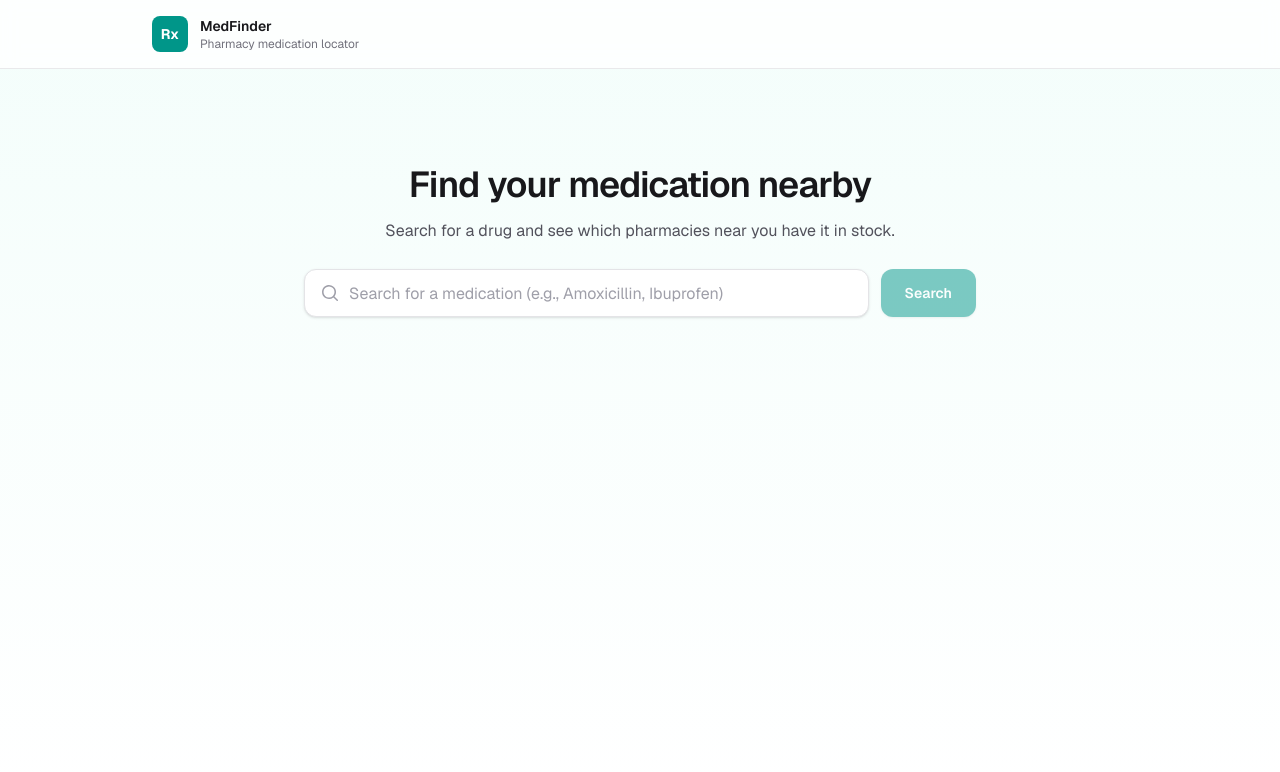
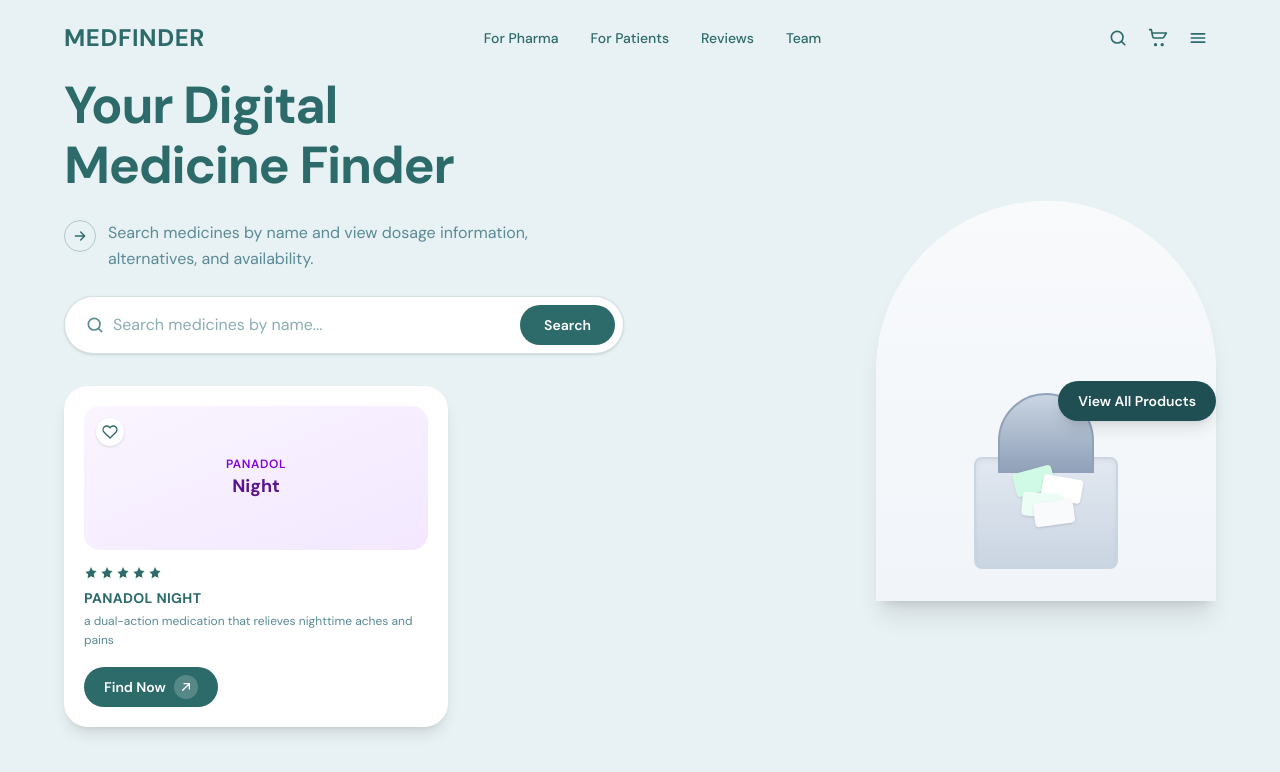
Before and after one commit to omarGhoche710/techtalks-medfinder-pharmacy-system, a Next.js app: page / in a window 1280 px wide. Shown: the top 772 px of the page. Built offline with nearby package versions, Linux system fonts and the light colour scheme.

Commit message:
Set up frontend and build search bar UI

```diff
--- /dev/null
+++ b/app/components/Header.tsx
@@ -0,0 +1,114 @@
+import Link from "next/link";
+
+const navLinks = ["For Pharma", "For Patients", "Reviews", "Team"];
+
+function IconButton({
+  label,
+  children,
+}: {
+  label: string;
+  children: React.ReactNode;
+}) {
+  return (
+    <button
+      type="button"
+      aria-label={label}
+      className="rounded-full p-2 text-medfinder-teal transition-colors hover:bg-medfinder-teal/10"
+    >
+      {children}
+    </button>
+  );
+}
+
+function SearchIcon() {
+  return (
+    <svg
+      className="h-5 w-5"
+      viewBox="0 0 24 24"
+      fill="none"
+      stroke="currentColor"
+      strokeWidth="2"
+      strokeLinecap="round"
+      strokeLinejoin="round"
+      aria-hidden="true"
+    >
+      <circle cx="11" cy="11" r="7" />
+      <path d="M20 20l-3.5-3.5" />
+    </svg>
+  );
+}
+
+function CartIcon() {
+  return (
+    <svg
+      className="h-5 w-5"
+      viewBox="0 0 24 24"
+      fill="none"
+      stroke="currentColor"
+      strokeWidth="2"
+      strokeLinecap="round"
+      strokeLinejoin="round"
+      aria-hidden="true"
+    >
+      <circle cx="9" cy="20" r="1" />
+      <circle cx="17" cy="20" r="1" />
+      <path d="M2 2h2l1.6 8.4a2 2 0 002 1.6h9.8a2 2 0 001.9-1.4L22 6H6" />
+    </svg>
+  );
+}
+
+function MenuIcon() {
+  return (
+    <svg
+      className="h-5 w-5"
+      viewBox="0 0 24 24"
+      fill="none"
+      stroke="currentColor"
+      strokeWidth="2"
+      strokeLinecap="round"
+      aria-hidden="true"
+    >
+      <path d="M4 7h16M4 12h16M4 17h16" />
+    </svg>
+  );
+}
+
+export default function Header() {
+  return (
+    <header className="flex items-center justify-between px-6 py-5 md:px-12 lg:px-16">
+      <Link
+        href="/"
+        className="text-xl font-bold tracking-wide text-medfinder-teal md:text-2xl"
+      >
+        MEDFINDER
+      </Link>
+
+      <nav
+        className="hidden items-center gap-8 text-sm font-medium text-medfinder-teal md:flex"
+        aria-label="Main navigation"
+      >
+        {navLinks.map((link) => (
+          <a
+            key={link}
+            href="#"
+            className="transition-colors hover:text-medfinder-teal-dark"
+          >
+            {link}
+          </a>
+        ))}
+      </nav>
+
+      <div className="flex items-center gap-1">
+        <IconButton label="Search">
+          <SearchIcon />
+        </IconButton>
+        <IconButton label="Cart">
+          <CartIcon />
+        </IconButton>
+        <IconButton label="Menu">
+          <MenuIcon />
+        </IconButton>
+      </div>
+    </header>
+  );
+}
--- /dev/null
+++ b/app/components/ProductCard.tsx
@@ -0,0 +1,91 @@
+function HeartIcon() {
+  return (
+    <svg
+      className="h-4 w-4"
+      viewBox="0 0 24 24"
+      fill="none"
+      stroke="currentColor"
+      strokeWidth="2"
+      strokeLinecap="round"
+      strokeLinejoin="round"
+      aria-hidden="true"
+    >
+      <path d="M20.8 4.6a5.5 5.5 0 00-7.8 0L12 5.6l-1-1a5.5 5.5 0 00-7.8 7.8l1 1L12 21l7.8-7.6 1-1a5.5 5.5 0 000-7.8z" />
+    </svg>
+  );
+}
+
+function ArrowIcon() {
+  return (
+    <svg
+      className="h-4 w-4"
+      viewBox="0 0 24 24"
+      fill="none"
+      stroke="currentColor"
+      strokeWidth="2"
+      strokeLinecap="round"
+      strokeLinejoin="round"
+      aria-hidden="true"
+    >
+      <path d="M7 17L17 7M17 7H9M17 7v8" />
+    </svg>
+  );
+}
+
+function StarRating() {
+  return (
+    <div className="flex gap-0.5 text-medfinder-teal" aria-label="5 out of 5 stars">
+      {Array.from({ length: 5 }).map((_, index) => (
+        <svg
+          key={index}
+          className="h-3.5 w-3.5 fill-current"
+          viewBox="0 0 20 20"
+          aria-hidden="true"
+        >
+          <path d="M10 1.5l2.47 5.01 5.53.8-4 3.9.94 5.5L10 14.77l-4.94 2.94.94-5.5-4-3.9 5.53-.8L10 1.5z" />
+        </svg>
+      ))}
+    </div>
+  );
+}
+
+export default function ProductCard() {
+  return (
+    <article className="w-full max-w-sm rounded-3xl bg-medfinder-surface p-5 shadow-lg">
+      <div className="relative mb-4 flex h-36 items-center justify-center rounded-2xl bg-gradient-to-br from-purple-50 to-purple-100">
+        <button
+          type="button"
+          aria-label="Add to favorites"
+          className="absolute left-3 top-3 rounded-full bg-medfinder-surface p-1.5 text-medfinder-teal shadow-sm transition-colors hover:text-medfinder-teal-dark"
+        >
+          <HeartIcon />
+        </button>
+        <div className="text-center">
+          <p className="text-xs font-semibold uppercase tracking-wider text-purple-700">
+            Panadol
+          </p>
+          <p className="text-lg font-bold text-purple-900">Night</p>
+        </div>
+      </div>
+
+      <StarRating />
+
+      <h3 className="mt-2 text-sm font-bold tracking-wide text-medfinder-teal">
+        PANADOL NIGHT
+      </h3>
+      <p className="mt-1 text-xs leading-relaxed text-medfinder-muted">
+        a dual-action medication that relieves nighttime aches and pains
+      </p>
+
+      <button
+        type="button"
+        className="mt-4 flex items-center gap-2 rounded-full bg-medfinder-teal px-5 py-2 text-sm font-semibold text-white transition-colors hover:bg-medfinder-teal-dark"
+      >
+        Find Now
+        <span className="flex h-6 w-6 items-center justify-center rounded-full bg-white/20">
+          <ArrowIcon />
+        </span>
+      </button>
+    </article>
+  );
+}
--- a/app/components/SearchBar.tsx
+++ b/app/components/SearchBar.tsx
@@ -3,13 +3,33 @@
 import { FormEvent, useState } from "react";
 
 type SearchBarProps = {
+  placeholder?: string;
+  className?: string;
   onSearch?: (query: string) => void;
-  placeholder?: string;
 };
 
+function SearchIcon({ className }: { className?: string }) {
+  return (
+    <svg
+      className={className}
+      viewBox="0 0 24 24"
+      fill="none"
+      stroke="currentColor"
+      strokeWidth="2"
+      strokeLinecap="round"
+      strokeLinejoin="round"
+      aria-hidden="true"
+    >
+      <circle cx="11" cy="11" r="7" />
+      <path d="M20 20l-3.5-3.5" />
+    </svg>
+  );
+}
+
 export default function SearchBar({
+  placeholder = "Search medicines by name...",
+  className = "",
   onSearch,
-  placeholder = "Search for a medication (e.g., Amoxicillin, Ibuprofen)",
 }: SearchBarProps) {
   const [query, setQuery] = useState("");
 
@@ -23,54 +43,25 @@ export default function SearchBar({
   return (
     <form
       onSubmit={handleSubmit}
-      className="flex w-full max-w-2xl flex-col gap-3 sm:flex-row"
+      className={`flex w-full items-center gap-2 rounded-full border border-medfinder-teal/20 bg-medfinder-surface p-2 pl-5 shadow-sm transition-shadow focus-within:border-medfinder-teal/40 focus-within:shadow-md ${className}`}
       role="search"
-      aria-label="Medication search"
+      aria-label="Search medicines"
     >
-      <div className="relative flex-1">
-        <label htmlFor="medication-search" className="sr-only">
-          Medication name
-        </label>
-        <span
-          className="pointer-events-none absolute inset-y-0 left-4 flex items-center text-zinc-400"
-          aria-hidden="true"
-        >
-          <SearchIcon />
-        </span>
+      <SearchIcon className="h-5 w-5 shrink-0 text-medfinder-muted" />
       <input
-          id="medication-search"
         type="search"
         value={query}
         onChange={(event) => setQuery(event.target.value)}
         placeholder={placeholder}
-          autoComplete="off"
-          className="h-12 w-full rounded-xl border border-zinc-200 bg-white py-3 pl-11 pr-4 text-base text-zinc-900 shadow-sm outline-none transition placeholder:text-zinc-400 focus:border-teal-500 focus:ring-2 focus:ring-teal-500/20 dark:border-zinc-700 dark:bg-zinc-900 dark:text-zinc-50 dark:placeholder:text-zinc-500 dark:focus:border-teal-400"
+        className="min-w-0 flex-1 bg-transparent text-base text-foreground placeholder:text-medfinder-muted/70 outline-none"
+        aria-label="Medicine name"
       />
-      </div>
       <button
         type="submit"
-        disabled={!query.trim()}
-        className="inline-flex h-12 shrink-0 items-center justify-center rounded-xl bg-teal-600 px-6 text-sm font-semibold text-white shadow-sm transition hover:bg-teal-700 focus-visible:outline focus-visible:outline-2 focus-visible:outline-offset-2 focus-visible:outline-teal-600 disabled:cursor-not-allowed disabled:opacity-50 dark:bg-teal-500 dark:hover:bg-teal-400"
+        className="shrink-0 rounded-full bg-medfinder-teal px-6 py-2.5 text-sm font-semibold text-white transition-colors hover:bg-medfinder-teal-dark"
       >
         Search
       </button>
     </form>
   );
 }
-
-function SearchIcon() {
-  return (
-    <svg
-      xmlns="http://www.w3.org/2000/svg"
-      viewBox="0 0 20 20"
-      fill="currentColor"
-      className="h-5 w-5"
-    >
-      <path
-        fillRule="evenodd"
-        d="M9 3.5a5.5 5.5 0 1 0 0 11 5.5 5.5 0 0 0 0-11ZM2 9a7 7 0 1 1 12.452 4.391l3.328 3.329a.75.75 0 1 1-1.06 1.06l-3.329-3.328A7 7 0 0 1 2 9Z"
-        clipRule="evenodd"
-      />
-    </svg>
-  );
-}
--- a/app/globals.css
+++ b/app/globals.css
@@ -1,26 +1,28 @@
 @import "tailwindcss";
 
 :root {
-  --background: #ffffff;
-  --foreground: #171717;
+  --background: #e8f1f4;
+  --foreground: #2d5f6b;
+  --medfinder-teal: #2d6b6b;
+  --medfinder-teal-dark: #1f4f52;
+  --medfinder-teal-light: #3a8a88;
+  --medfinder-surface: #ffffff;
+  --medfinder-muted: #5a8a94;
 }
 
 @theme inline {
   --color-background: var(--background);
   --color-foreground: var(--foreground);
-  --font-sans: var(--font-geist-sans);
-  --font-mono: var(--font-geist-mono);
-}
-
-@media (prefers-color-scheme: dark) {
-  :root {
-    --background: #0a0a0a;
-    --foreground: #ededed;
-  }
+  --color-medfinder-teal: var(--medfinder-teal);
+  --color-medfinder-teal-dark: var(--medfinder-teal-dark);
+  --color-medfinder-teal-light: var(--medfinder-teal-light);
+  --color-medfinder-surface: var(--medfinder-surface);
+  --color-medfinder-muted: var(--medfinder-muted);
+  --font-sans: var(--font-dm-sans);
 }
 
 body {
   background: var(--background);
   color: var(--foreground);
-  font-family: var(--font-geist-sans), system-ui, sans-serif;
+  font-family: var(--font-dm-sans), system-ui, sans-serif;
 }
--- a/app/layout.tsx
+++ b/app/layout.tsx
@@ -1,21 +1,16 @@
 import type { Metadata } from "next";
-import { Geist, Geist_Mono } from "next/font/google";
+import { DM_Sans } from "next/font/google";
 import "./globals.css";
 
-const geistSans = Geist({
-  variable: "--font-geist-sans",
-  subsets: ["latin"],
-});
-
-const geistMono = Geist_Mono({
-  variable: "--font-geist-mono",
+const dmSans = DM_Sans({
+  variable: "--font-dm-sans",
   subsets: ["latin"],
 });
 
 export const metadata: Metadata = {
-  title: "MedFinder | Pharmacy Medication Search",
+  title: "MEDFINDER — Your Digital Medicine Finder",
   description:
-    "Search for medications and find nearby pharmacies with availability.",
+    "Search medicines by name and view dosage information, alternatives, and availability at nearby pharmacies.",
 };
 
 export default function RootLayout({
@@ -24,10 +19,7 @@ export default function RootLayout({
   children: React.ReactNode;
 }>) {
   return (
-    <html
-      lang="en"
-      className={`${geistSans.variable} ${geistMono.variable} h-full antialiased`}
-    >
+    <html lang="en" className={`${dmSans.variable} h-full antialiased`}>
       <body className="min-h-full flex flex-col">{children}</body>
     </html>
   );
--- a/app/page.tsx
+++ b/app/page.tsx
@@ -1,50 +1,95 @@
-"use client";
-
-import { useState } from "react";
+import Header from "./components/Header";
+import ProductCard from "./components/ProductCard";
 import SearchBar from "./components/SearchBar";
 
-export default function Home() {
-  const [lastQuery, setLastQuery] = useState<string | null>(null);
+function ArrowCircleIcon() {
+  return (
+    <span className="flex h-8 w-8 shrink-0 items-center justify-center rounded-full border border-medfinder-teal/30 text-medfinder-teal">
+      <svg
+        className="h-4 w-4"
+        viewBox="0 0 24 24"
+        fill="none"
+        stroke="currentColor"
+        strokeWidth="2"
+        strokeLinecap="round"
+        strokeLinejoin="round"
+        aria-hidden="true"
+      >
+        <path d="M5 12h14M13 6l6 6-6 6" />
+      </svg>
+    </span>
+  );
+}
 
+function HeroIllustration() {
   return (
-    <div className="flex flex-1 flex-col bg-gradient-to-b from-teal-50/80 to-white dark:from-zinc-950 dark:to-black">
-      <header className="border-b border-zinc-200/80 bg-white/80 backdrop-blur dark:border-zinc-800 dark:bg-zinc-950/80">
-        <div className="mx-auto flex max-w-5xl items-center gap-3 px-6 py-4">
-          <div className="flex h-9 w-9 items-center justify-center rounded-lg bg-teal-600 text-sm font-bold text-white">
-            Rx
-          </div>
-          <div>
-            <p className="text-sm font-semibold text-zinc-900 dark:text-zinc-50">
-              MedFinder
-            </p>
-            <p className="text-xs text-zinc-500 dark:text-zinc-400">
-              Pharmacy medication locator
-            </p>
+    <div className="relative flex items-center justify-center">
+      <div className="relative h-[320px] w-[280px] overflow-hidden rounded-t-[140px] bg-medfinder-surface shadow-xl sm:h-[400px] sm:w-[340px] sm:rounded-t-[170px]">
+        <div className="absolute inset-0 flex items-end justify-center bg-gradient-to-b from-slate-50 to-slate-100 pb-8">
+          <div className="relative">
+            <div className="h-28 w-36 rounded-lg border-2 border-slate-300 bg-gradient-to-b from-slate-200 to-slate-300 shadow-inner">
+              <div className="absolute -top-16 left-1/2 flex -translate-x-1/2 flex-col items-center">
+                <div className="h-20 w-24 rounded-t-full border-2 border-slate-400 bg-gradient-to-b from-slate-300 to-slate-400" />
+                <div className="relative -mt-1 h-16 w-20">
+                  <div className="absolute left-2 top-0 h-6 w-10 rotate-[-15deg] rounded bg-emerald-100 shadow-sm" />
+                  <div className="absolute right-1 top-2 h-6 w-10 rotate-[10deg] rounded bg-white shadow-sm" />
+                  <div className="absolute left-4 top-6 h-6 w-10 rotate-[5deg] rounded bg-emerald-50 shadow-sm" />
+                  <div className="absolute right-3 top-8 h-6 w-10 rotate-[-8deg] rounded bg-slate-50 shadow-sm" />
+                </div>
+              </div>
+            </div>
           </div>
         </div>
-      </header>
+      </div>
 
-      <main className="mx-auto flex w-full max-w-5xl flex-1 flex-col items-center px-6 py-16 sm:py-24">
-        <div className="flex w-full max-w-2xl flex-col items-center gap-6 text-center">
-          <div className="space-y-3">
-            <h1 className="text-3xl font-semibold tracking-tight text-zinc-900 sm:text-4xl dark:text-zinc-50">
-              Find your medication nearby
-            </h1>
-            <p className="text-base leading-7 text-zinc-600 dark:text-zinc-400">
-              Search for a drug and see which pharmacies near you have it in
-              stock.
-            </p>
-          </div>
+      <button
+        type="button"
+        className="absolute -right-2 top-1/2 -translate-y-1/2 rounded-full bg-medfinder-teal-dark px-5 py-2.5 text-sm font-semibold text-white shadow-lg transition-colors hover:bg-medfinder-teal sm:right-0"
+      >
+        View All Products
+      </button>
+    </div>
+  );
+}
 
-          <SearchBar onSearch={setLastQuery} />
+export default function Home() {
+  return (
+    <div className="min-h-full bg-background">
+      <Header />
 
-          {lastQuery && (
-            <p className="rounded-lg border border-teal-200 bg-teal-50 px-4 py-3 text-sm text-teal-900 dark:border-teal-900 dark:bg-teal-950/50 dark:text-teal-100">
-              Searching for{" "}
-              <span className="font-semibold">&ldquo;{lastQuery}&rdquo;</span>{" "}
-              — results will appear here once the API is connected.
-            </p>
-          )}
+      <main className="mx-auto max-w-7xl px-6 pb-16 md:px-12 lg:px-16">
+        <div className="grid items-center gap-12 lg:grid-cols-2 lg:gap-8">
+          <section className="flex flex-col gap-8">
+            <div className="space-y-6">
+              <h1 className="text-4xl font-bold leading-tight tracking-tight text-medfinder-teal sm:text-5xl lg:text-[3.25rem] lg:leading-[1.15]">
+                Your Digital
+                <br />
+                Medicine Finder
+              </h1>
+
+              <div className="flex items-start gap-3">
+                <ArrowCircleIcon />
+                <p className="max-w-md text-sm leading-relaxed text-medfinder-muted sm:text-base">
+                  Search medicines by name and view dosage information,
+                  alternatives, and availability.
+                </p>
+              </div>
+
+              <SearchBar className="max-w-xl" />
+            </div>
+
+            <div className="hidden sm:block">
+              <ProductCard />
+            </div>
+          </section>
+
+          <section className="flex justify-center lg:justify-end">
+            <HeroIllustration />
+          </section>
+        </div>
+
+        <div className="mt-8 sm:hidden">
+          <ProductCard />
         </div>
       </main>
     </div>
```
Lines whose indentation alone changed are shown as unchanged.
